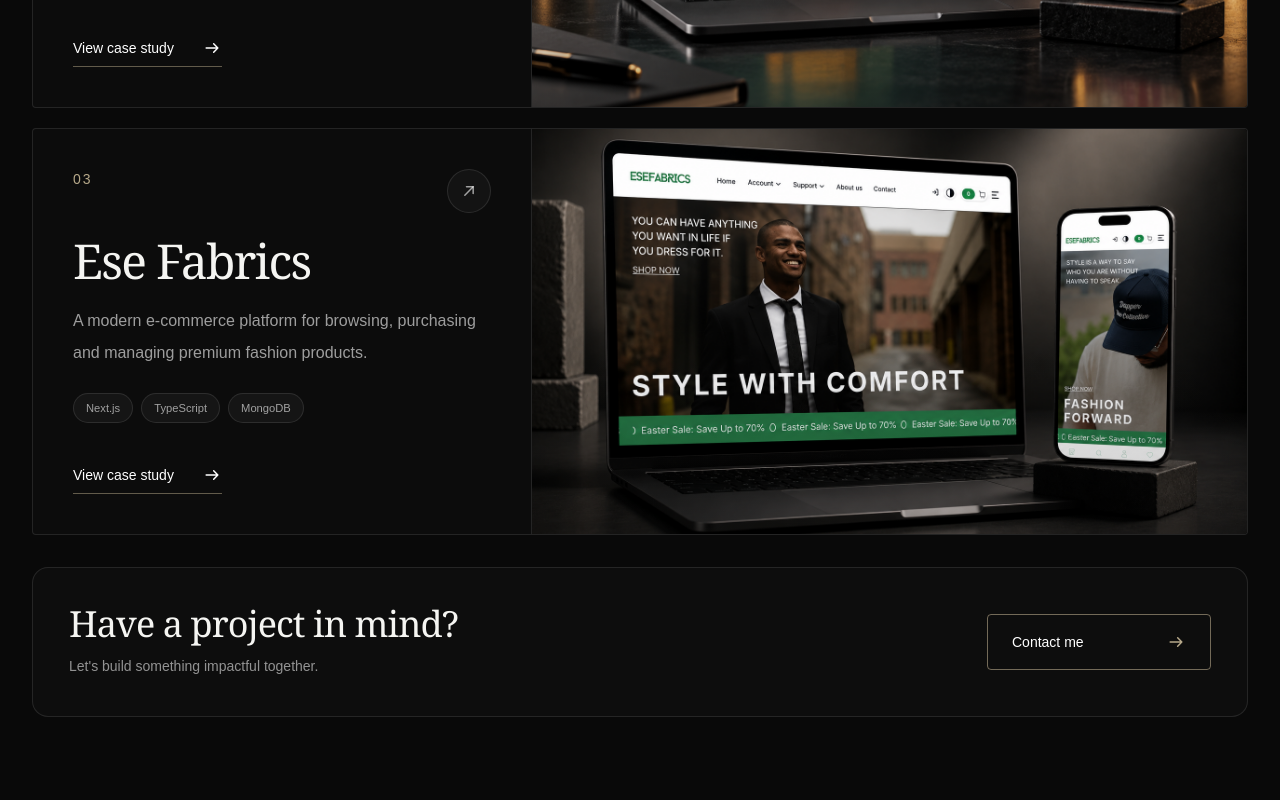
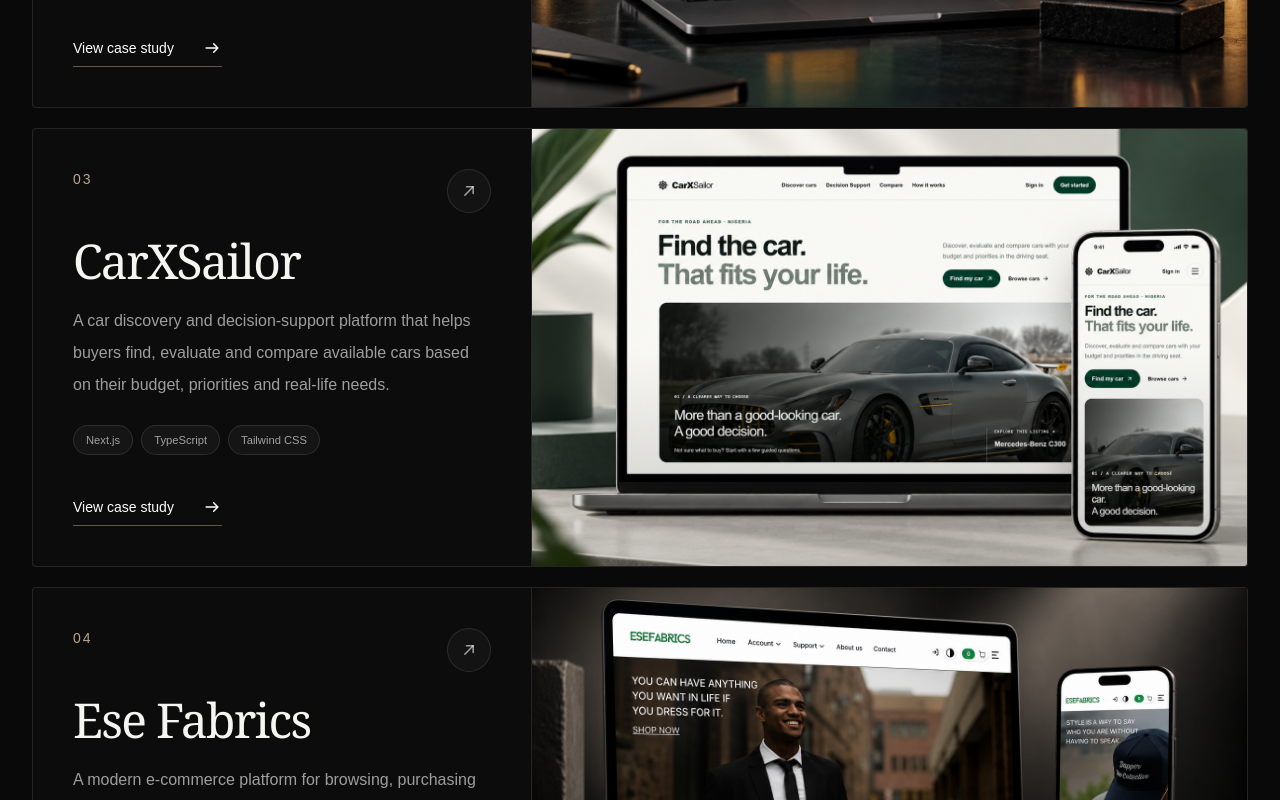
Before and after one commit to thebeninwebdev/mreseosa, a Next.js app: page / in a window 1280 px wide. Shown: the part 1920-2720 px from the top of the page. Built offline with nearby package versions, Linux system fonts and the light colour scheme.

Commit message:
carxsailor project

```diff
--- a/data/projects.ts
+++ b/data/projects.ts
@@ -99,9 +99,63 @@
     "Created a scalable platform for future campaigns, impact stories, photographs and fundraising initiatives.",
   ],
 },
+{
+  slug: "carxsailor",
+  number: "03",
+  title: "CarXSailor",
+  category: "Automotive marketplace & decision support",
+  summary:
+    "A car discovery and decision-support platform that helps buyers find, evaluate and compare available cars based on their budget, priorities and real-life needs.",
+  description:
+    "Designed and developed CarXSailor as more than a traditional car-listing website. The platform combines vehicle discovery, comparison tools and an AI-assisted decision-support system to help people—especially buyers who may not know much about cars—understand their options and confidently identify vehicles that fit their budget and lifestyle.",
+  role: "Product Designer & Full-Stack Developer",
+  year: "2026",
+  duration: "Ongoing",
+  website: "https://carxsailor.vercel.app",
+  coverImage: "/projects/carxsailor.png",
+  technologies: [
+    "Next.js",
+    "TypeScript",
+    "Tailwind CSS",
+    "MongoDB",
+    "Mongoose",
+    "Better Auth",
+    "Gemini",
+    "Resend",
+  ],
+  challenge:
+    "Buying a car can quickly become overwhelming for people who do not understand vehicle specifications, trims or technical filters. Traditional marketplaces often expect buyers to already know the exact make, model or specifications they want, leaving less experienced buyers scrolling through large inventories without knowing which cars actually suit their needs. CarXSailor needed to make car discovery simpler while still supporting serious comparison, enquiries and marketplace management.",
+  solution:
+    "I designed CarXSailor around guided decision-making instead of relying only on conventional filters. Users can browse available vehicles normally or use the Decision Support experience to describe what they need in understandable terms such as budget and personal priorities. The system evaluates the available inventory and ranks suitable cars from strongest to weakest match. I also built vehicle comparison, individual listing experiences, enquiry workflows, WhatsApp fast-track contact, authentication, listing management and transactional email notifications into a cohesive responsive platform.",
+  contributions: [
+    "Designed and developed the complete CarXSailor web experience across desktop and mobile.",
+    "Built an AI-assisted Decision Support system using Gemini to recommend available cars based on user requirements.",
+    "Designed the recommendation experience around simple buyer needs instead of requiring users to understand technical vehicle filters.",
+    "Implemented budget-aware vehicle matching and ranked recommendations instead of relying solely on strict filtering.",
+    "Built a car discovery experience for browsing available vehicle listings.",
+    "Developed a vehicle comparison system to help buyers evaluate multiple cars side by side.",
+    "Created detailed vehicle listing pages with clear specifications, pricing and enquiry actions.",
+    "Built a customer enquiry workflow connected directly to individual car listings.",
+    "Added WhatsApp fast-track enquiries so buyers can quickly contact CarXSailor about a specific vehicle.",
+    "Integrated Resend for transactional emails and admin enquiry notifications.",
+    "Implemented authentication and account functionality using Better Auth.",
+    "Built MongoDB and Mongoose data models for vehicle listings, users and marketplace workflows.",
+    "Developed listing submission, approval and rejection workflows for managing vehicles on the platform.",
+    "Created responsive layouts and interactions optimized for both desktop and mobile buyers.",
+    "Structured the product around discovery, evaluation, comparison and decision-making rather than treating it as a simple classifieds website.",
+  ],
+  results: [
+    "Created a complete car-buying experience that guides users from discovery to enquiry.",
+    "Reduced the need for buyers to understand technical car terminology before finding suitable vehicles.",
+    "Turned CarXSailor's available inventory into personalized, ranked recommendations based on each buyer's needs and budget.",
+    "Combined traditional vehicle browsing with guided decision support for both experienced and first-time car buyers.",
+    "Created a direct path from vehicle discovery to comparison, enquiry and WhatsApp communication.",
+    "Built a scalable foundation for expanding the platform with more vehicles, recommendation criteria and buyer-focused decision tools.",
+  ],
+},
   {
     slug: "ese-fabrics",
-    number: "03",
+    number: "04",
     title: "Ese Fabrics",
     category: "E-commerce platform",
     summary:
```
Also changed, not shown: public/projects/carxsailor.png (added).
